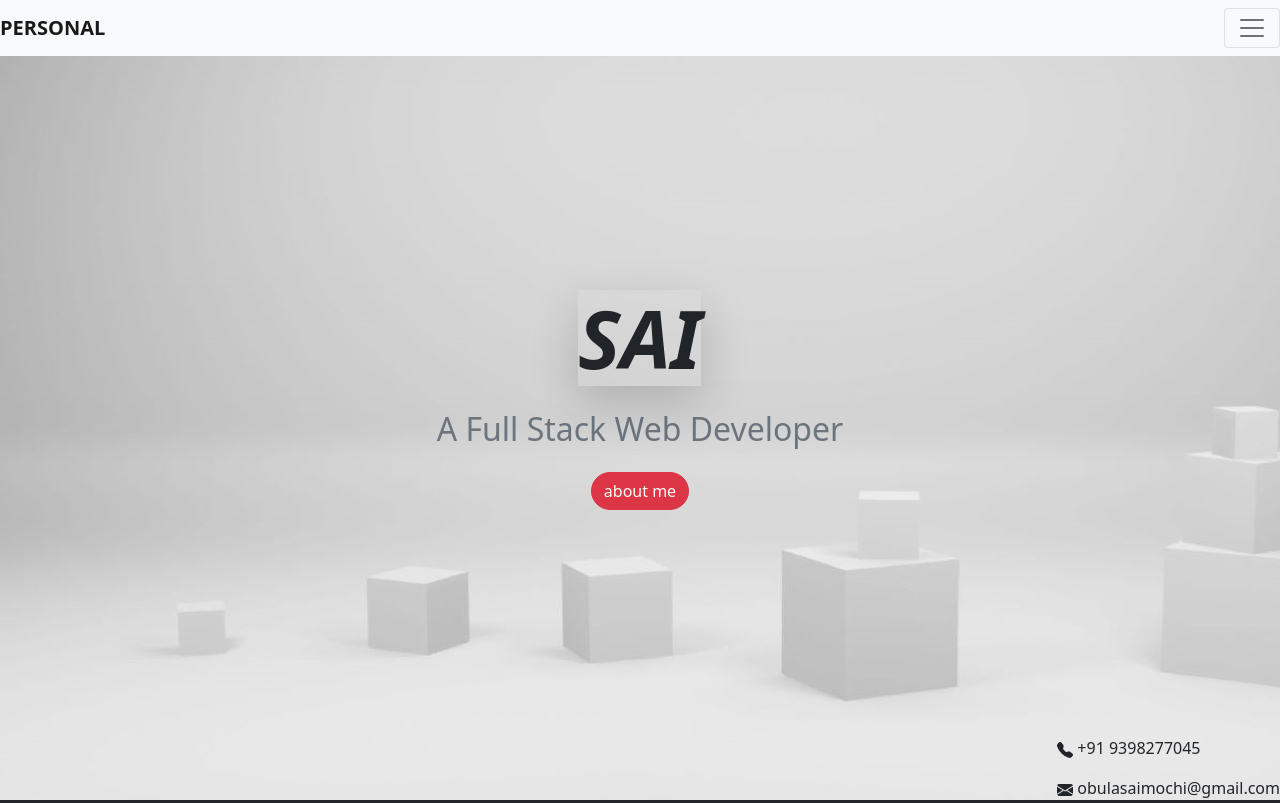
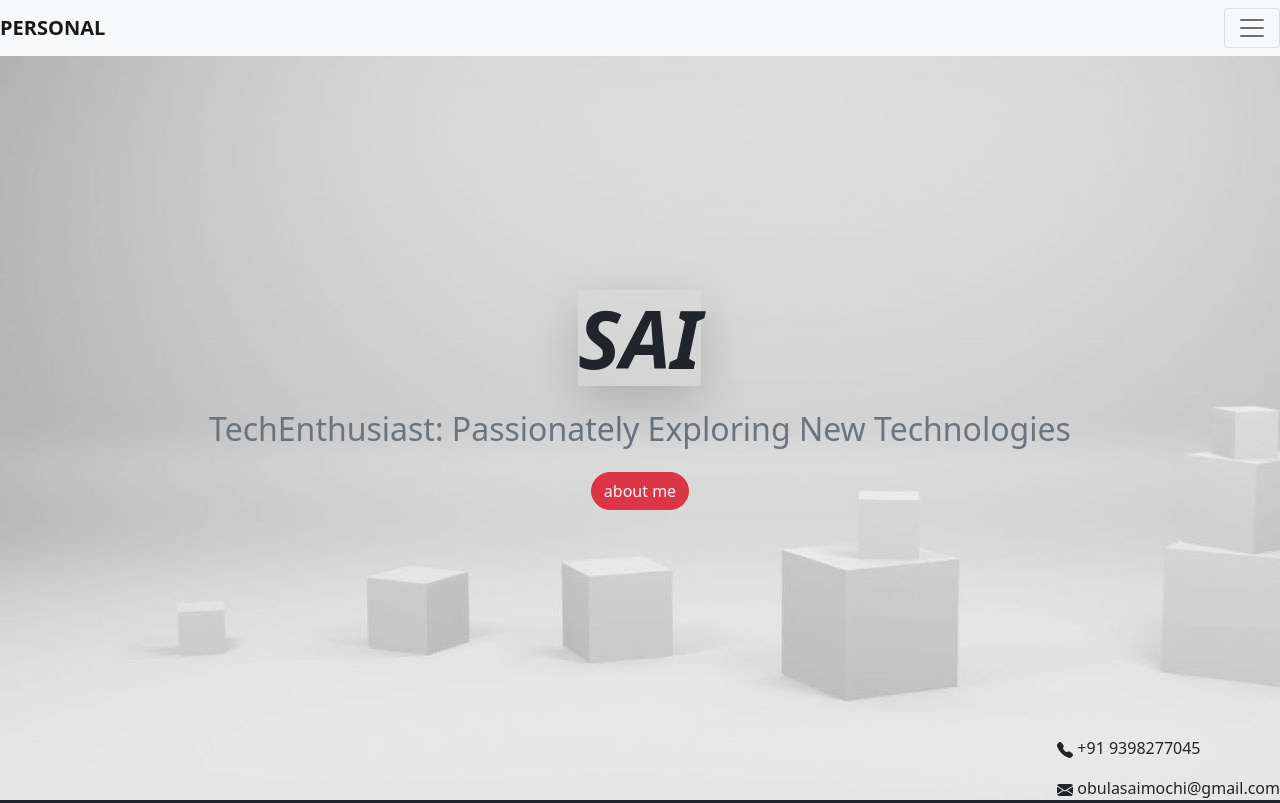
Before and after one commit to obula-sai/about, a plain HTML site: page index.html in a window 1280 px wide. Shown: the top 803 px of the page. Drawn offline with nearby package versions, Linux system fonts and the light colour scheme; files whose address does not match are found by name.

Commit message:
Update index.html

```diff
--- a/index.html
+++ b/index.html
@@ -20,7 +20,7 @@
     <meta charset="UTF-8">
     <meta http-equiv="X-UA-Compatible" content="IE=edge">
     <meta name="viewport" content="width=device-width, initial-scale=1.0">
-    <title>MY PROJECT</title>
+    <title>personal</title>
     <link href="https://cdn.jsdelivr.net/npm/bootstrap@5.0.2/dist/css/bootstrap.min.css" rel="stylesheet" integrity="sha384-EVSTQN3/azprG1Anm3QDgpJLIm9Nao0Yz1ztcQTwFspd3yD65VohhpuuCOmLASjC" crossorigin="anonymous">
     <link href="https://unpkg.com/aos@2.3.1/dist/aos.css" rel="stylesheet">
 
@@ -53,7 +53,7 @@
 
     <section id="home" class="d-flex flex-column  justify-content-center  align-items-center data-expand-md section1" style="background-image: url('./new/img/un1.jpg')">
       <i>  <h1 class="display-1 fw-bolder shadow-lg mb-4  "  data-aos="zoom-out" data-aos-duration="2000"> SAI</h1></i>
-        <h2 class="text-secondary text-capitalize mb-4">a Full stack web developer </h2>
+        <h2 class="text-secondary text-capitalize mb-4">TechEnthusiast: Passionately Exploring New Technologies</h2>
 
        <div class="align-items-right position-absolute bottom-0 end-0"> <svg xmlns="http://www.w3.org/2000/svg" width="16" height="16" fill="currentColor" class="bi bi-telephone-fill" viewBox="0 0 16 16">
             <path fill-rule="evenodd" d="M1.885.511a1.745 1.745 0 0 1 2.61.163L6.29 2.98c.329.423.445.974.315 1.494l-.547 2.19a.678.678 0 0 0 .178.643l2.457 2.457a.678.678 0 0 0 .644.178l2.189-.547a1.745 1.745 0 0 1 1.494.315l2.306 1.794c.829.645.905 1.87.163 2.611l-1.034 1.034c-.74.74-1.846 1.065-2.877.702a18.634 18.634 0 0 1-7.01-4.42 18.634 18.634 0 0 1-4.42-7.009c-.362-1.03-.037-2.137.703-2.877L1.885.511z"/>
```
